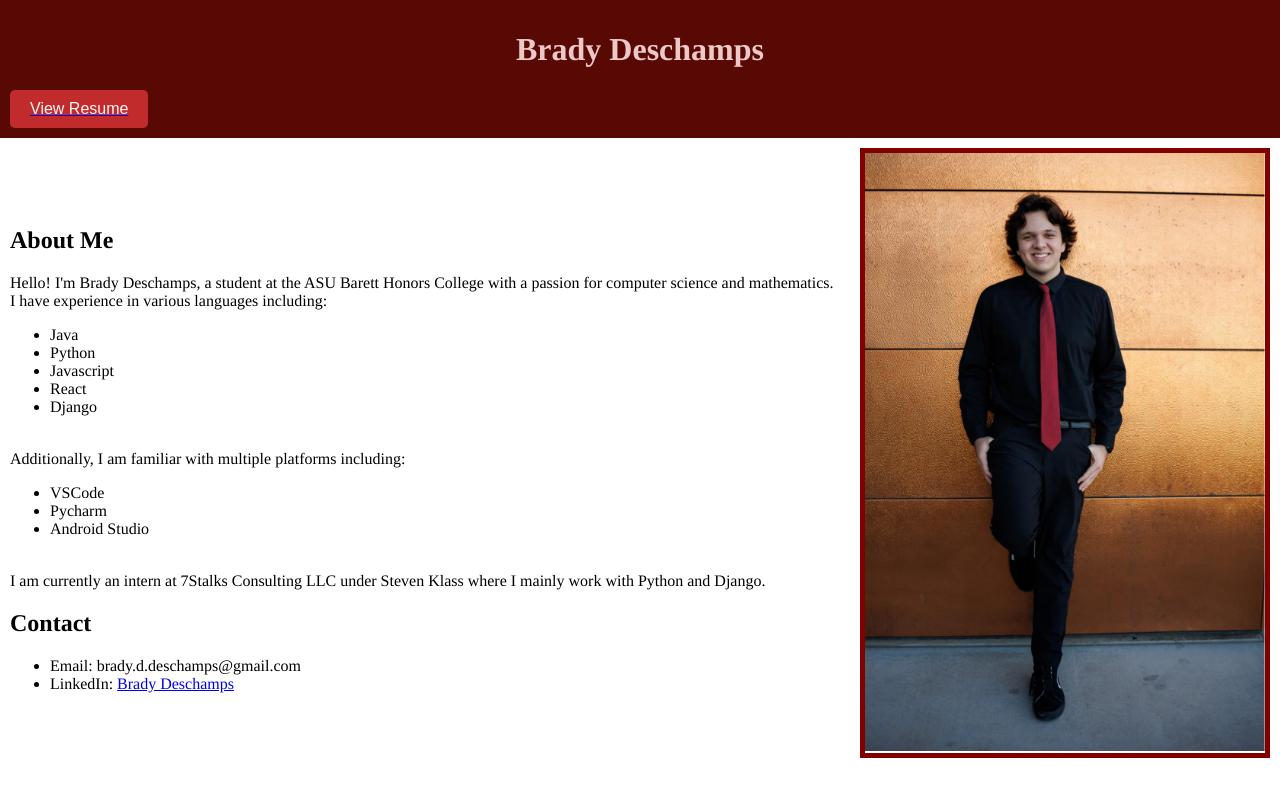
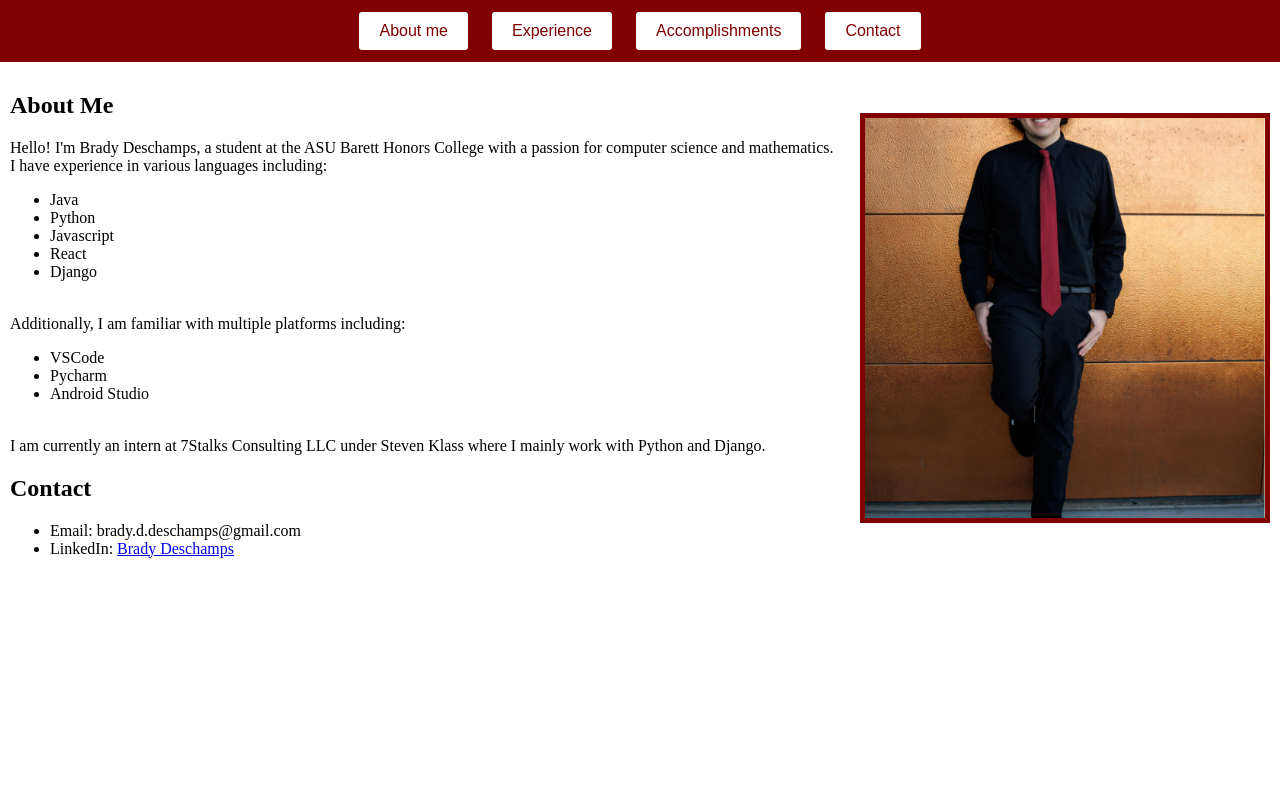
Before and after one commit to BradyD11/brady-website, a React (Create React App) app: page / in a window 1280 px wide. Shown: the top 796 px of the page. Built offline with nearby package versions, Linux system fonts and the light colour scheme.

Commit message:
Layout changes

```diff
--- a/src/App.css
+++ b/src/App.css
@@ -1,7 +1,9 @@
 
 .App {
+  @import url('https://fonts.googleapis.com/css2?family=Merriweather:wght@400;700&display=swap');
+
   text-align: center;
-  font-family: 'Merriweather', Times, serif;
+  font-family: 'Merriweather', serif;
 }
 
 body {
--- a/src/App.js
+++ b/src/App.js
@@ -1,9 +1,10 @@
 import React from 'react';
 import Header from './Header';
-import Profile from './Profile';
+import Profile from "./profile";
 import './App.css';
 
 function App() {
+
   return (
     <div className="App">
       <Header />
--- a/src/Header.css
+++ b/src/Header.css
@@ -1,32 +1,24 @@
 .header {
-    background-color: #590904;
-    padding: 10px;
-    color: rgb(237, 200, 200);
-    text-align: center;
-    flex-direction: column;
-
-
-
+  background-color: maroon; /* Maroon background */
+  padding: 10px 20px;
+  display: flex;
+  justify-content: center; /* Center the buttons */
+  align-items: center;
 }
 
-.header-button {
-    margin-top: 20px;
+.nav-button {
+  background-color: white;
+  color: maroon;
+  border: 2px solid maroon;
   padding: 10px 20px;
-    font-size: 16px;
-    color: #f8f4f4;
-    background-color: #c22b2b;
-    border: none;
+  margin: 0 10px; /* Space between buttons */
   border-radius: 5px;
   cursor: pointer;
-    text-decoration: none;
-    align-items: flex-start;
-    display:flex;
+  font-size: 16px;
+  transition: background-color 0.3s, color 0.3s;
 }
 
-.header-button:hover {
-    background-color: #d24747;
+.nav-button:hover {
+  background-color: maroon;
+  color: white;
 }
-
-.button-container {
-    align-self: flex-start;
-  }
--- a/src/Header.js
+++ b/src/Header.js
@@ -4,10 +4,12 @@ import './Header.css';
 function Header() {
   return (
     <header className="header">
-      <h1>Brady Deschamps</h1>
-      <a href={`${process.env.PUBLIC_URL}/resume.pdf`} target="_blank" rel="noopener noreferrer">
-        <button className="header-button">View Resume</button>
-      </a>
+      <nav>
+        <button className="nav-button">About me</button>
+        <button className="nav-button">Experience</button>
+        <button className="nav-button">Accomplishments</button>
+        <button className="nav-button">Contact</button>
+      </nav>
     </header>
   );
 }
--- a/src/Profile.css
+++ b/src/Profile.css
@@ -13,7 +13,7 @@
   .profile-picture {
     border: 5px solid #800000 ;
     width: 400px;
-    height: 600px;
+    height: 400px;
     object-fit: cover;
     margin-left: 20px;
     overflow: hidden;
```
Lines whose indentation alone changed are shown as unchanged.
